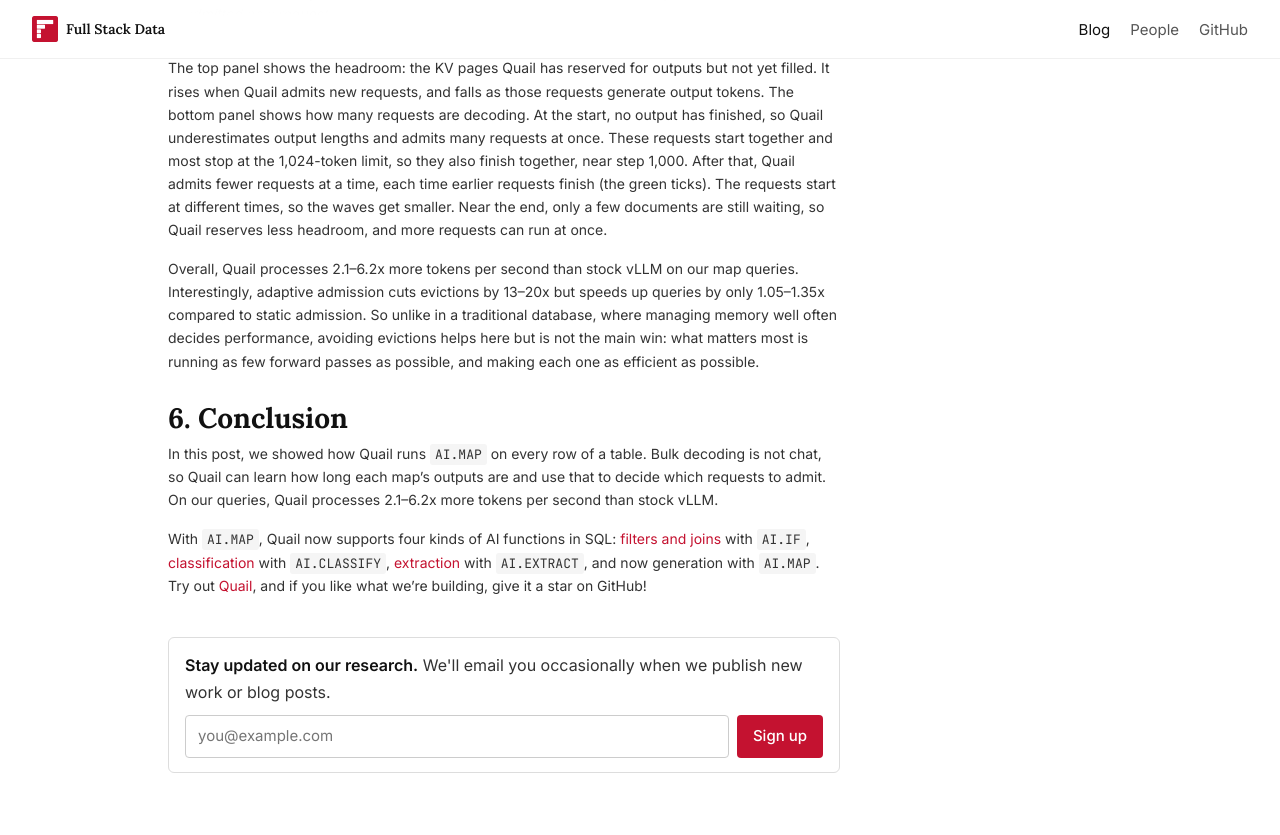
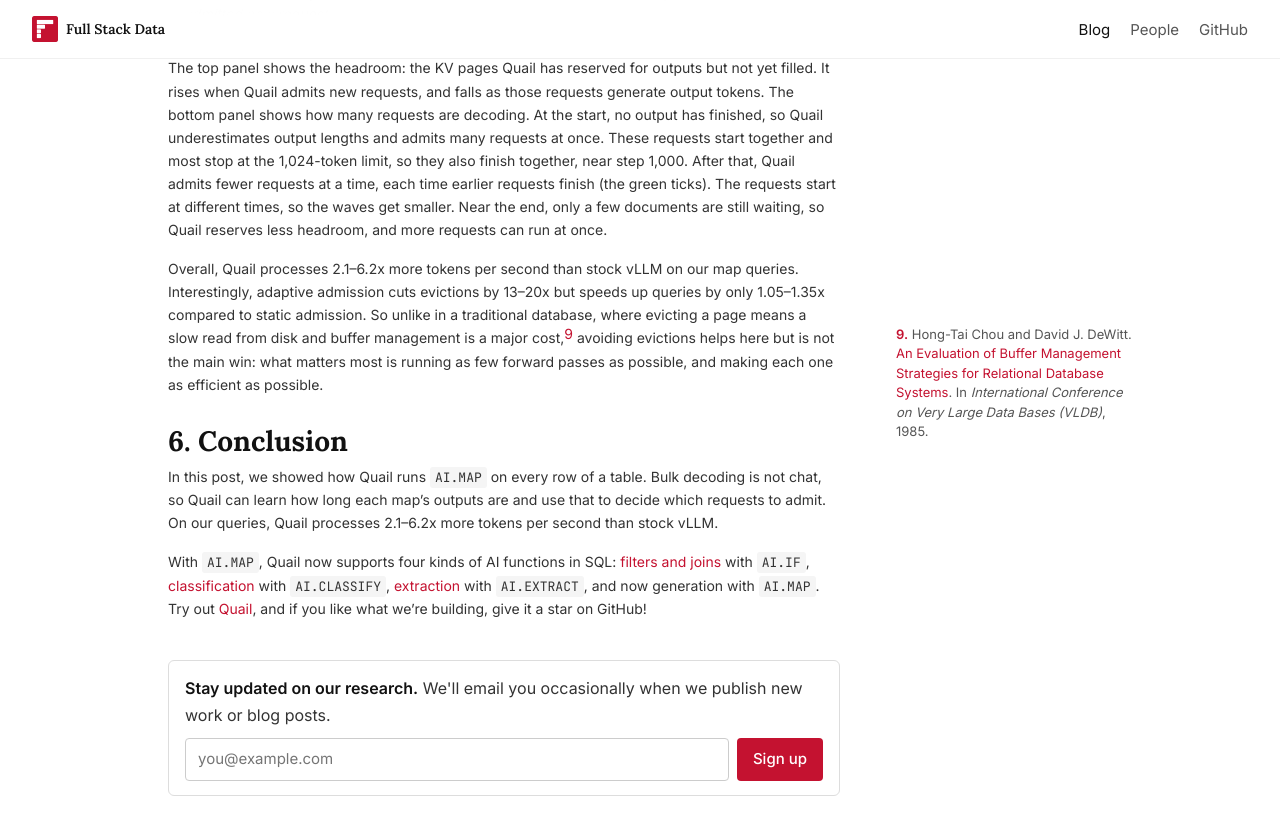
Before and after one commit to fsdatalab/fsdatalab.github.io, a Jekyll site: the page built from _posts/2026-11-03-ai-map.md, in a window 1280 px wide and 900 px high, scrolled down 10415 px. Shown: the top 835 px of the window. Built offline with Jekyll 4.4.1, drawn with Linux system fonts in a browser that asks for light colours.

Commit message:
Cite Chou and DeWitt for buffer management cost in databases
Co-Authored-By: Claude Opus 5.5 <noreply@anthropic.com>
Claude-Session: https://claude.ai/code/session_012G22YMQssRfNYLRetzTaCz

```diff
--- a/_posts/2026-11-03-ai-map.md
+++ b/_posts/2026-11-03-ai-map.md
@@ -269,7 +269,7 @@ Finally, [Figure 7](#figure-7) shows adaptive admission at work while Quail runs
 
 The top panel shows the headroom: the KV pages Quail has reserved for outputs but not yet filled. It rises when Quail admits new requests, and falls as those requests generate output tokens. The bottom panel shows how many requests are decoding. At the start, no output has finished, so Quail underestimates output lengths and admits many requests at once. These requests start together and most stop at the 1,024-token limit, so they also finish together, near step 1,000. After that, Quail admits fewer requests at a time, each time earlier requests finish (the green ticks). The requests start at different times, so the waves get smaller. Near the end, only a few documents are still waiting, so Quail reserves less headroom, and more requests can run at once.
 
-Overall, Quail processes 2.1–6.2x more tokens per second than stock vLLM on our map queries. Interestingly, adaptive admission cuts evictions by 13–20x but speeds up queries by only 1.05–1.35x compared to static admission. So unlike in a traditional database, where managing memory well often decides performance, avoiding evictions helps here but is not the main win: what matters most is running as few forward passes as possible, and making each one as efficient as possible.
+Overall, Quail processes 2.1–6.2x more tokens per second than stock vLLM on our map queries. Interestingly, adaptive admission cuts evictions by 13–20x but speeds up queries by only 1.05–1.35x compared to static admission. So unlike in a traditional database, where evicting a page means a slow read from disk and buffer management is a major cost,<sup><a href="#note-9">9</a></sup> avoiding evictions helps here but is not the main win: what matters most is running as few forward passes as possible, and making each one as efficient as possible.
 
 
 
@@ -296,3 +296,5 @@ With `AI.MAP`, Quail now supports four kinds of AI functions in SQL: [filters an
 <span id="note-7"><strong>7.</strong></span> E. L. Kaplan and Paul Meier. [Nonparametric Estimation from Incomplete Observations](https://doi.org/10.1080/01621459.1958.10501452). *Journal of the American Statistical Association*, 53(282):457–481, 1958.
 
 <span id="note-8"><strong>8.</strong></span> Arnav Dhariya and Shreya Shankar. [How to Cost Your AI-Powered Filters]({{ '/blog/ai-filter-cost-estimates/' | relative_url }}). Full Stack Data Lab blog, October 2026.
+
+<span id="note-9"><strong>9.</strong></span> Hong-Tai Chou and David J. DeWitt. [An Evaluation of Buffer Management Strategies for Relational Database Systems](https://www.vldb.org/conf/1985/P127.PDF). In *International Conference on Very Large Data Bases (VLDB)*, 1985.
```
